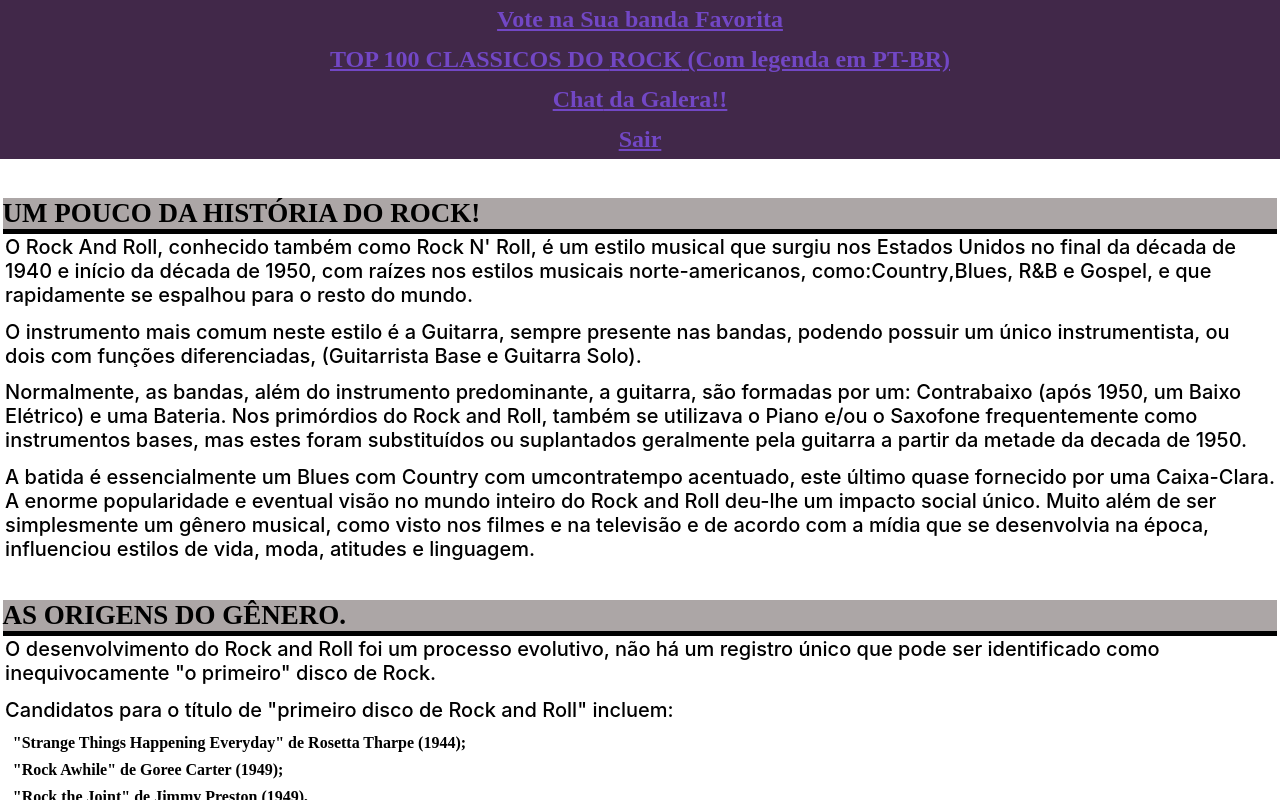
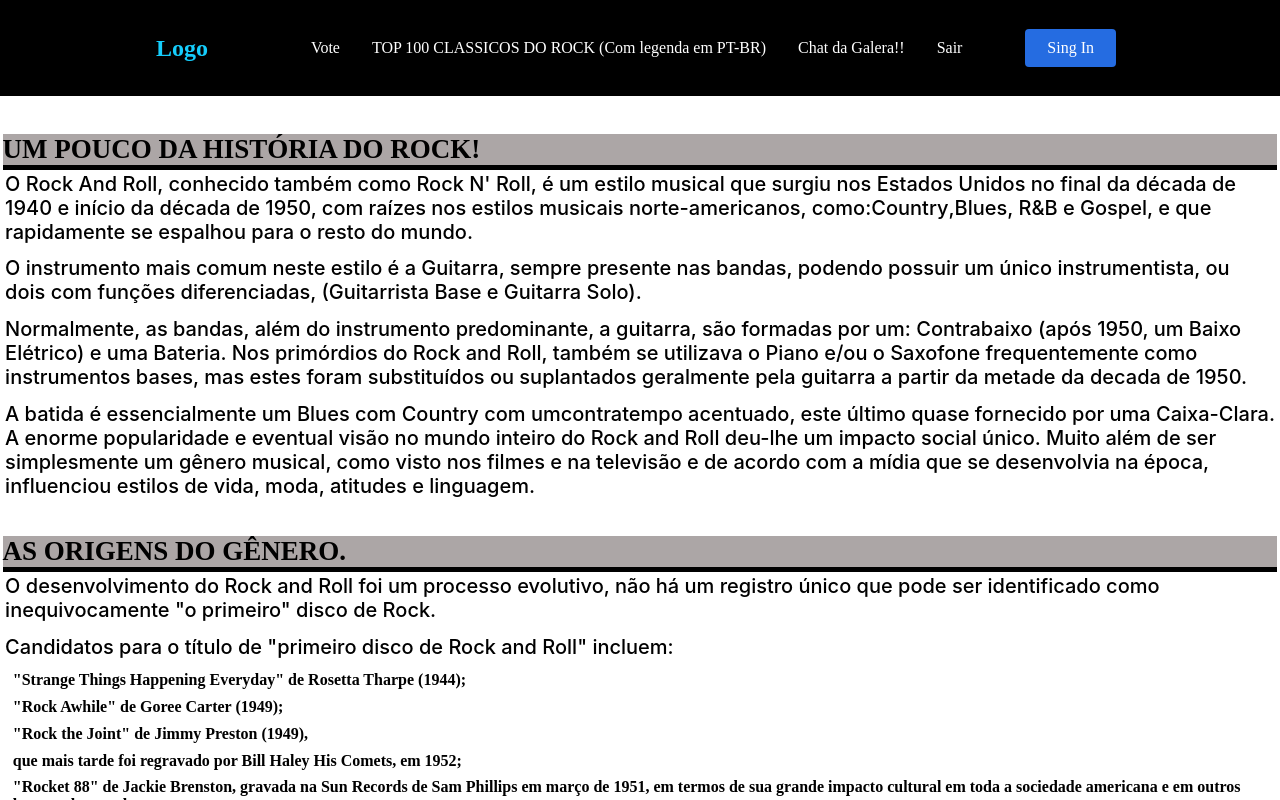
Before and after one commit to SandroFerraz-C/Garagem-Do-Rock-Em-React, a React (Create React App) app: page / in a window 1280 px wide. Shown: the top 800 px of the page. Built offline with nearby package versions, Linux system fonts and the light colour scheme.

Commit message:
Inclusion of 'Navbar' component

```diff
--- a/package.json
+++ b/package.json
@@ -6,10 +6,13 @@
     "@testing-library/jest-dom": "^5.11.4",
     "@testing-library/react": "^11.1.0",
     "@testing-library/user-event": "^12.1.10",
+    "@types/react-router-dom": "^5.1.9",
     "react": "^17.0.2",
     "react-dom": "^17.0.2",
+    "react-icons": "^4.2.0",
     "react-router-dom": "^5.3.0",
-    "react-scripts": "4.0.3",
+    "react-scripts": "^4.0.3",
+    "styled-components": "^5.3.1",
     "web-vitals": "^1.0.1"
   },
   "scripts": {
--- a/src/App.js
+++ b/src/App.js
@@ -1,15 +1,20 @@
 import React from 'react';
 
-import Header from './components/Header/Header';
+import { BrowserRouter as Router } from "react-router-dom";
+
 import History from './components/History/History';
 import Bands from './components/Bands/Bands';
+import Navbar from './components/Header/Navbar';
 
 import './index.css';
 import './App.css';
 
 const App = (props) => (
   <>
-    <Header />
+
+    <Router>
+      <Navbar />
+    </Router>
     <History />
     <Bands />
   </>
--- a/src/components/Header/Header.css
+++ /dev/null
@@ -1,22 +0,0 @@
-.top-nav {
-    max-width: 100%;
-    background: #412849;
-    list-style: none;
-}
-
-.top-nav li {
-    text-align: center;
-    padding: .5%;
-}
-
-.top-nav li a {
-    color: #7247c5;
-    font-size: 24px;
-    font-weight: bold;
-}
-
-a:hover {
-    text-decoration: none;
-    cursor: auto;
-    cursor: pointer;
-}
--- a/src/components/Header/Header.jsx
+++ /dev/null
@@ -1,16 +0,0 @@
-import React from 'react';
-import './Header.css';
-
-const Header = () => {
-    return (
-        <div>
-            <ul class="top-nav">
-                <li><a href="vote.php">Vote na Sua banda Favorita</a></li>
-                <li><a href="classic.php">TOP 100 CLASSICOS DO <span lang="en-US">ROCK</span> (Com legenda em PT-BR)</a></li>
-                <li><a href="http://localhost:3030"><span lang="en-US">Chat</span> da Galera!!</a></li>
-                <li><a href="sair.php">Sair</a></li>
-            </ul>
-        </div>
-    )
-}
-export default Header
--- /dev/null
+++ b/src/components/Header/Index.js
@@ -0,0 +1,81 @@
+import styled from 'styled-components'
+import { NavLink as Link } from 'react-router-dom';
+import { FaBars } from 'react-icons/fa';
+
+export const Nav = styled.nav `
+    background: #000000;
+    height:80px;
+    display:flex;
+    justify-content:space-between;
+    padding:0.5rem calc((100vw - 1000px) / 2);
+    z-index:10;
+`
+
+export const NavLink = styled(Link)
+`
+    color: #ffffff;
+    display: flex;
+    align-items: center;
+    text-decoration: none;
+    padding: 0 1rem;
+    height:100%;
+    cursor: pointer;
+
+    &.active{
+        color:#15cdfc;
+    }
+`
+
+export const Bars = styled(FaBars)
+`
+    display: none;
+    color: #fff;
+
+    @media screen and (max-width: 768px){
+        display: block;
+        position: absolute;
+        top: 0;
+        right: 0;
+        transform: translate(-100%, 75%);
+        font-size: 1.8rem;
+        cursor: poiter;
+    }
+`
+export const NavMenu = styled.div `
+    display: flex;
+    align-items: center;
+    margin-right: -24px;
+
+    @media screen and (max-width:768px){
+        display:none;
+    }
+`
+export const NavBtn = styled.nav `
+    display: flex;
+    align-items: center;
+    margin-right: 24px;
+
+    @media screen and (max-width:768px){
+        display:none;
+    }
+`
+
+export const NavBtnLink = styled(Link)
+`
+    border-radius:4px;
+    background: #256ce1;
+    padding: 10px 22px;
+    color: #fff;
+    border: none;
+    outline: none;
+    cursor: poiter;
+    transition: all .2s ease-in-out;
+    text-decoration: none;
+
+    &:hover {
+        transition: all .2s ease-in-out;
+        background: #fff;
+        color: #010606;
+
+    }
+`
--- /dev/null
+++ b/src/components/Header/Navbar.jsx
@@ -0,0 +1,41 @@
+import React from 'react';
+
+import { Nav, NavLink, Bars, NavMenu, NavBtn, NavBtnLink } from './Index';
+
+
+const Navbar = () => {
+    return (
+
+        <>
+            <Nav>
+                <NavLink to="/"><h1>Logo</h1></NavLink>
+                <Bars />
+
+                <NavMenu>
+                    <NavLink to="/vote" activeStyle>
+                        Vote
+                    </NavLink>
+                    <NavLink to="/classicos" activeStyle>
+                    TOP 100 CLASSICOS DO ROCK (Com legenda em PT-BR)
+                    </NavLink>
+                    <NavLink to="/chat" activeStyle>
+                    Chat da Galera!!
+                    </NavLink>
+                    <NavLink to="/sair" activeStyle>
+                    Sair
+                    </NavLink>
+
+                </NavMenu>
+
+                <NavBtn>
+                    <NavBtnLink to="/singin">Sing In</NavBtnLink>
+                </NavBtn>
+
+            </Nav>
+
+        </>
+
+
+    )
+}
+export default Navbar;
--- a/src/index.js
+++ b/src/index.js
@@ -2,7 +2,6 @@ import React from 'react';
 import ReactDOM from 'react-dom';
 
 import App from './App';
-
 
 ReactDOM.render(
     <>
```
Also changed, not shown: src/components/Header/Pages/Vote.jsx (added, +23 -0 lines), 2 other files (tests, documents, lock files or other folders).
